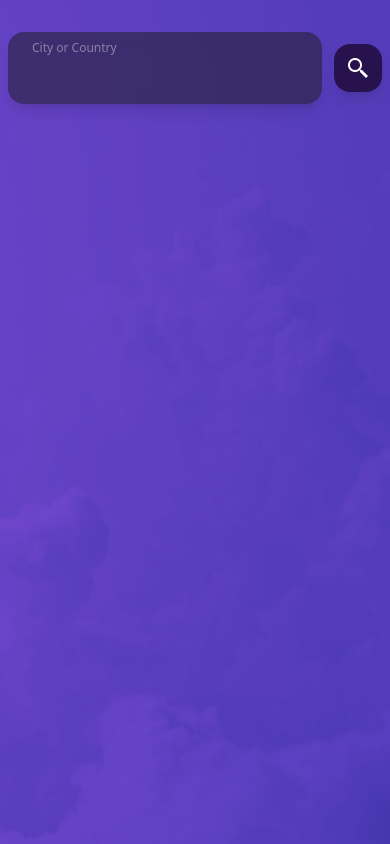
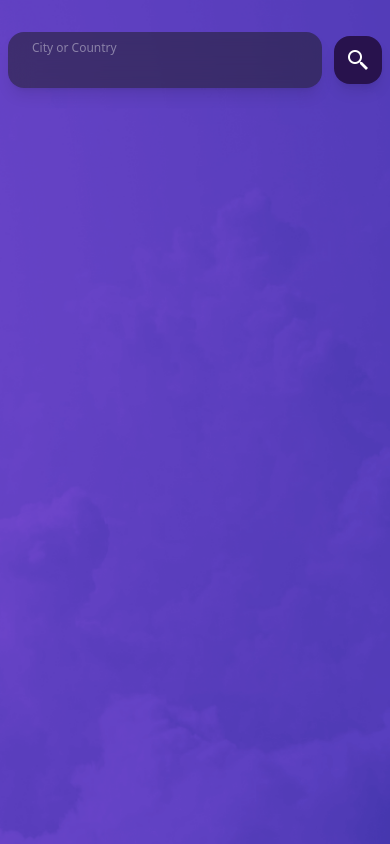
Before and after one commit to syliow/weather, a React (Vite) app: page / in a window 390 px wide. Built offline with nearby package versions, Linux system fonts and the light colour scheme.

Commit message:
style: Adjust padding in WeatherSearchBar input field

```diff
--- a/src/components/WeatherSearchBar.tsx
+++ b/src/components/WeatherSearchBar.tsx
@@ -25,7 +25,7 @@ const WeatherSearchBar: React.FC<WeatherSearchBarProps> = ({
           value={city}
           onChange={(e) => onCityChange(e.target.value)}
           placeholder=" "
-          className="w-full bg-[#1A1A1A80] text-white px-6 py-6 rounded-2xl shadow-lg backdrop-blur-md"
+          className="w-full bg-[#1A1A1A80] text-white px-6 py-4 md:py-6 rounded-2xl shadow-lg backdrop-blur-md"
         />
         <label className="absolute left-6 top-2 text-xs text-white/40">
           City or Country
```
